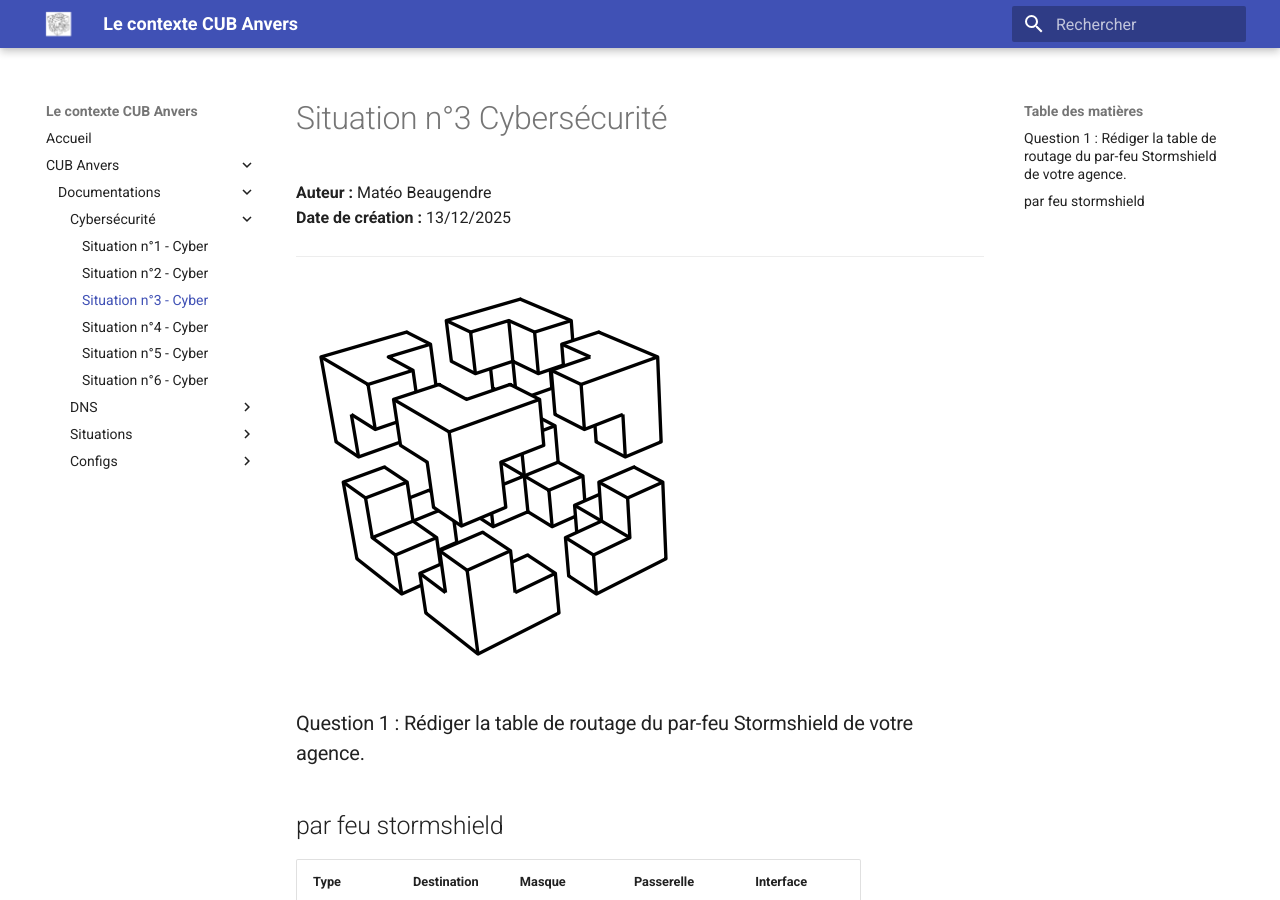
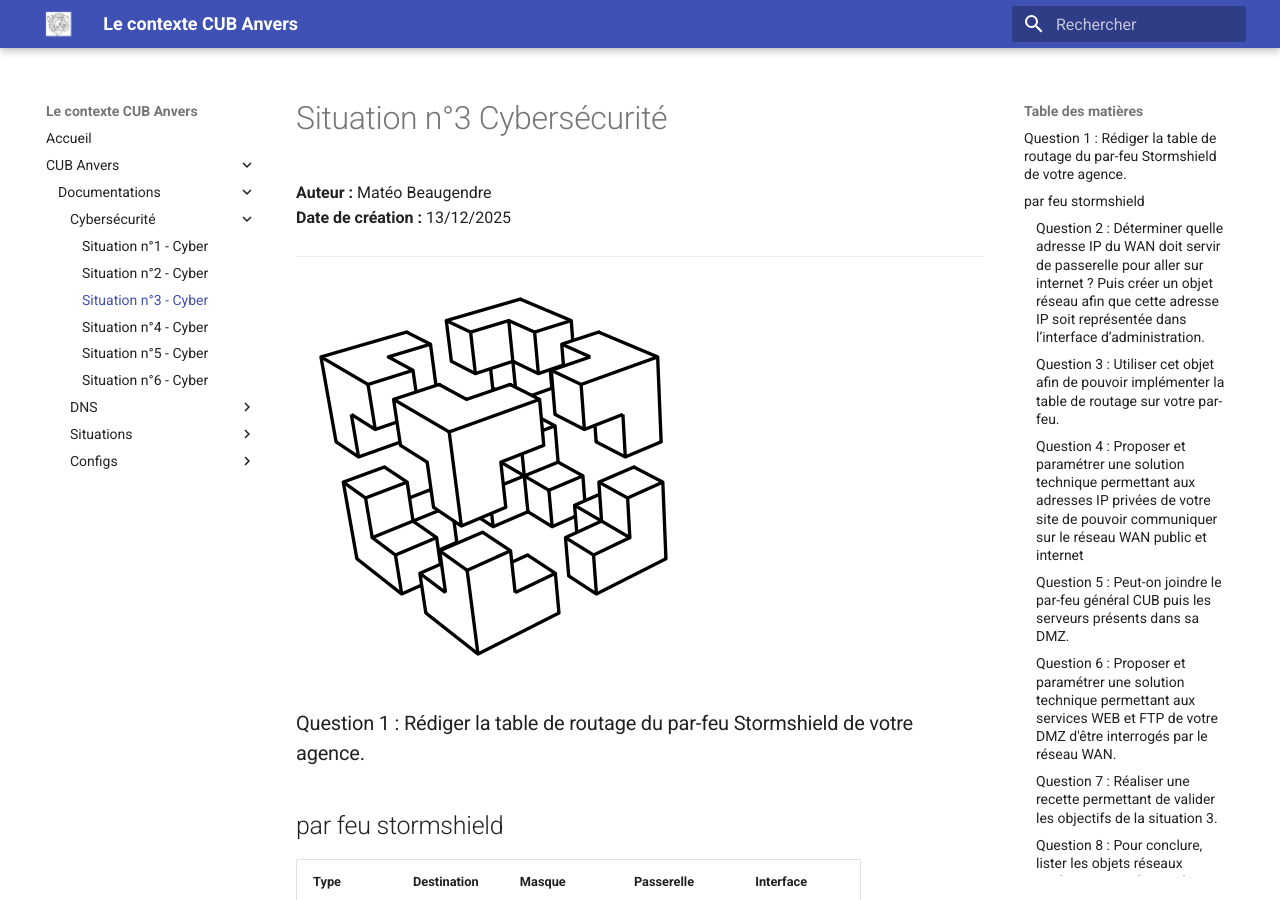
Before and after one commit to Adfiree/Anvers, an MkDocs documentation site: the page built from docs/documentations/Cybersécurité/Situation n°3 Cyber.md, in a window 1280 px wide and 900 px high. Built offline with MkDocs 1.6.1 and Material for MkDocs 9.7.7, drawn with Linux system fonts in a browser that asks for light colours; some of the changed text lies outside the part shown.

```diff
--- a/docs/documentations/Cybersécurité/Situation n°3 Cyber.md
+++ b/docs/documentations/Cybersécurité/Situation n°3 Cyber.md
@@ -21,7 +21,7 @@
 
 
 
-# Question 2 : Déterminer quelle adresse IP du WAN doit servir de passerelle pour aller sur internet ? Puis créer un objet réseau afin que cette adresse IP soit représentée dans l’interface d’administration.
+### Question 2 : Déterminer quelle adresse IP du WAN doit servir de passerelle pour aller sur internet ? Puis créer un objet réseau afin que cette adresse IP soit représentée dans l’interface d’administration.
 
 L’ip du WAN qui doit servir de passerelle sur internet est l’ip 192.36.253.254/24
 
@@ -31,19 +31,19 @@ l’objet a été créé :
 
 
 
-# Question 3 : Utiliser cet objet afin de pouvoir implémenter la table de routage sur votre par-feu.
+### Question 3 : Utiliser cet objet afin de pouvoir implémenter la table de routage sur votre par-feu.
 
 ![S3-2](../../media/Cybersécurité/S3-2.png)
 
 
 
-# Question 4 : Proposer et paramétrer une solution technique permettant aux adresses IP privées de votre site de pouvoir communiquer sur le réseau WAN public et internet
+### Question 4 : Proposer et paramétrer une solution technique permettant aux adresses IP privées de votre site de pouvoir communiquer sur le réseau WAN public et internet
 
 ![S3-3](../../media/Cybersécurité/S3-3.png)
 
 
 
-# Question 5 : Peut-on joindre le par-feu général CUB puis les serveurs présents dans sa DMZ.
+### Question 5 : Peut-on joindre le par-feu général CUB puis les serveurs présents dans sa DMZ.
 
 Oui nous pouvons joindre le par-feu ainsi que les serveurs sur la DMZ vous que sur le par-feu nous avons renseigné la table de routage avec les routes connecter et les route statique. Cela a permit de pouvoir joindre les serveurs sur la DMZ.
 
@@ -62,7 +62,7 @@ Réponse du serveur WEB depuis un poste dans le vlan client
 ![S3-6](../../media/Cybersécurité/S3-6.png)
 
 
-# Question 6 : Proposer et paramétrer une solution technique permettant aux services WEB et FTP de votre DMZ d'être interrogés par le réseau WAN.
+### Question 6 : Proposer et paramétrer une solution technique permettant aux services WEB et FTP de votre DMZ d'être interrogés par le réseau WAN.
 
 la solution est d’effectuer un ping d’un client vers la passerelle de la DMZ
 
@@ -70,7 +70,7 @@ la solution est d’effectuer un ping d’un client vers la passerelle de la DMZ
 
 
 
-# Question 7 : Réaliser une recette permettant de valider les objectifs de la situation 3.
+### Question 7 : Réaliser une recette permettant de valider les objectifs de la situation 3.
 
 Les objectifs de la situation 3 est d’avoir accès à internet avec notre agence et pouvoir réussir à interroger notre service WEB depuis le réseau public.
 
@@ -84,7 +84,7 @@ Les objectifs de la situation 3 est d’avoir accès à internet avec notre agen
 ![S3-9](../../media/Cybersécurité/S3-9.png)
 
 
-# Question 8 : Pour conclure, lister les objets réseaux implicites et explicites dont vous avez eu besoin de mobiliser précédemment.
+### Question 8 : Pour conclure, lister les objets réseaux implicites et explicites dont vous avez eu besoin de mobiliser précédemment.
 
 Les objets implicites sont :
 
```
